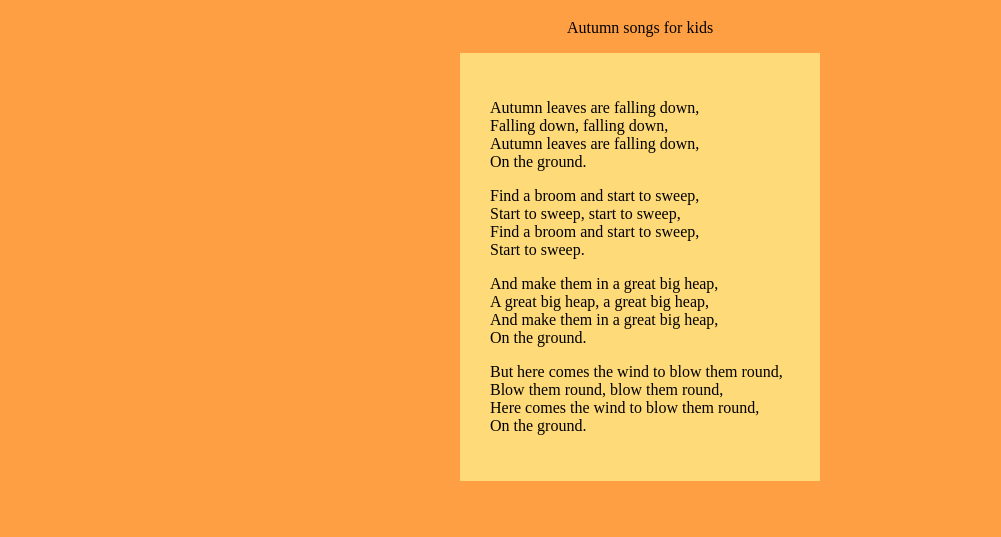
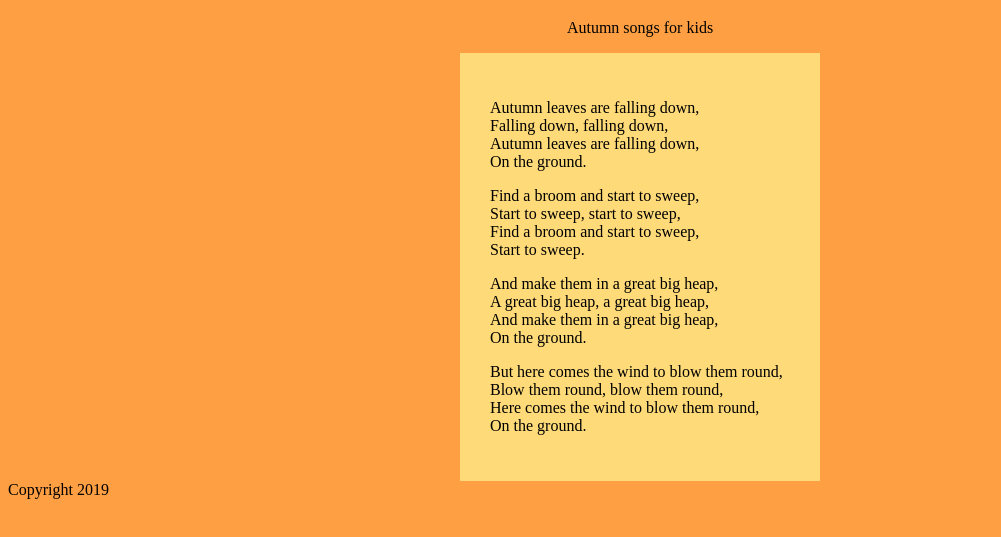
Before and after one commit to majeranek85/zad-4.4, a plain HTML site: page index.html in a window 1280 px wide. Shown: the part 61-598 px from the top of the page, without its empty margins (0-1001 px from the left). Drawn offline with Linux system fonts and the light colour scheme.

Commit message:
Add html for page footer

```diff
--- a/index.html
+++ b/index.html
@@ -16,6 +16,7 @@
       <p>And make them in a great big heap,<br>A great big heap, a great big heap,<br>And make them in a great big heap,<br>On the ground.</p>
       <p>But here comes the wind to blow them round,<br>Blow them round, blow them round,<br>Here comes the wind to blow them round,<br>On the ground.</p>
     </section>
+    <footer>Copyright 2019</footer>
 
   </body>
 </html>
```
